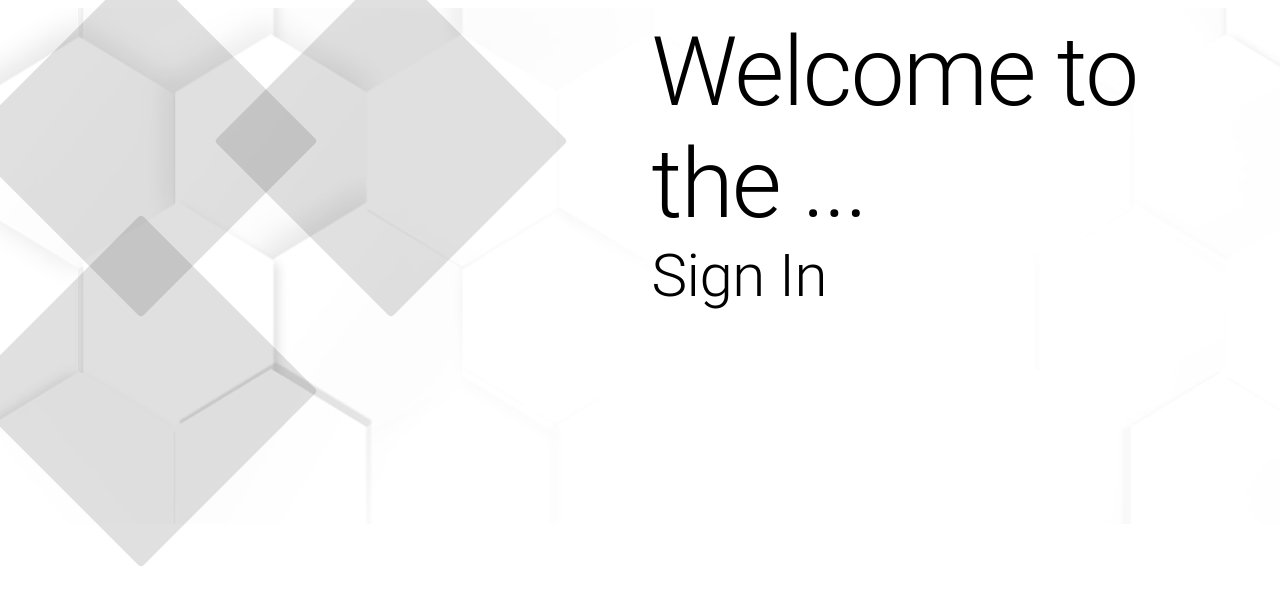
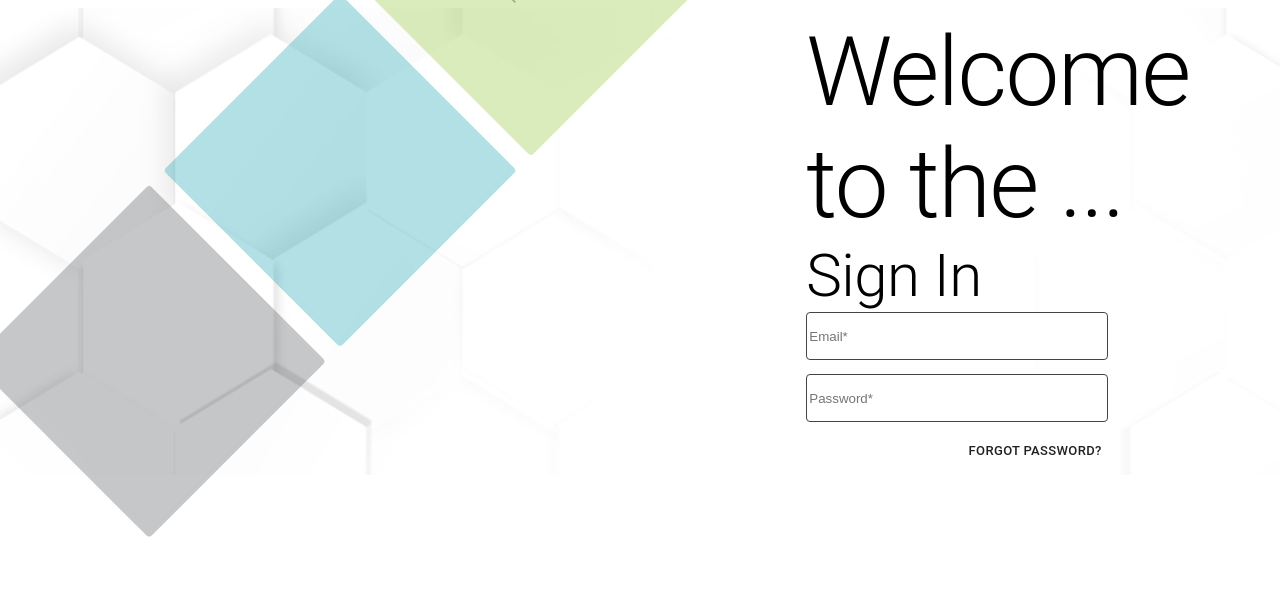
Before and after one commit to SekToR90/test-itmo, a React (Create React App) app: page / in a window 1280 px wide. Shown: the top 604 px of the page. Built offline with nearby package versions, Linux system fonts and the light colour scheme.

Commit message:
added new css selector

```diff
--- a/package.json
+++ b/package.json
@@ -4,10 +4,12 @@
   "private": true,
   "dependencies": {
     "@material-ui/core": "^4.12.3",
+    "classnames": "^2.3.1",
     "cra-template": "1.1.2",
     "react": "^17.0.2",
     "react-dom": "^17.0.2",
-    "react-scripts": "4.0.3"
+    "react-scripts": "4.0.3",
+    "sass": "^1.39.0"
   },
   "scripts": {
     "start": "react-scripts start",
--- a/src/components/Main/Main.js
+++ b/src/components/Main/Main.js
@@ -1,16 +1,17 @@
 import React from 'react';
 import Box from '@material-ui/core/Box';
-import { Button, Typography } from '@material-ui/core';
-import classes from './Main.module.css';
+import { Button, Grid, Typography } from '@material-ui/core';
+import classes from './Main.module.scss';
+import classNames from 'classnames';
 
 function MainRegister(props) {
   return (
     <>
-    <Box>
-      <Button variant="contained" className={`${classes.button} ${classes.buttonProgects_desabled}`}  disabled></Button>
-      <Button variant="contained" className={`${classes.button} ${classes.buttonUser_desabled}`} disabled></Button>
-      <Button variant="contained" className={`${classes.button} ${classes.buttonMarket_desabled}`} disabled></Button>
-    </Box>
+    <Grid container className={classes.buttonContainer}>
+      <Button variant="contained" className={classNames(classes.button, classes.buttonProgects_disabled)}  disabled></Button>
+      <Button variant="contained" className={classNames(classes.button, classes.buttonUser_disabled)} disabled></Button>
+      <Button variant="contained" className={classNames(classes.button, classes.buttonMarket_disabled)} disabled>MARKET</Button>
+    </Grid>
     <Box display="flex" flexDirection="column">
       <Typography variant="h1" className={classes.title}>Welcome to the ...</Typography>
       {props.children}
--- a/src/components/Main/Main.module.css
+++ /dev/null
@@ -1,18 +0,0 @@
-.button {
-    width: 250px;
-    height: 250px;
-    transform: rotate(45deg);
-    border-radius: 20px;
-}
-
-.buttonMarket_desabled {
-    background: rgba(134, 189, 36, 0.3);
-}
-
-.buttonUser_desabled {
-    background: rgba(2, 152, 169, 0.3);
-}
-
-.buttonProgects_desabled {
-    background: rgba(65, 69, 73, 0.3);
-}
--- /dev/null
+++ b/src/components/Main/Main.module.scss
@@ -0,0 +1,25 @@
+.button {
+    width: 250px;
+    height: 250px;
+    border-radius: 20px;
+}
+
+.buttonContainer {
+    grid-template-columns: repeat(2, 250px);
+    transform: rotate(-45deg);
+    grid-gap: 20px;
+}
+
+.buttonContainer:global(.MuiGrid-container) {
+    .buttonMarket_disabled {
+        background: rgba(134, 189, 36, 0.3);
+    }
+
+    .buttonUser_disabled {
+        background: rgba(2, 152, 169, 0.3);
+    }
+
+    .buttonProgects_disabled {
+        background: rgba(65, 69, 73, 0.3);
+    }
+}
--- a/src/components/MainAuthorization/MainAuthorization.js
+++ b/src/components/MainAuthorization/MainAuthorization.js
@@ -8,6 +8,11 @@ function MainAuthorization() {
     <Main children={
       <>
         <Typography variant="h2" className={classes.subtitle}>Sign In</Typography>
+        <form className={classes.form}>
+          <input type="email" name="email" placeholder="Email*" className={classes.input}></input>
+          <input type="password" name="password" placeholder="Password*" required autoComplete="off" className={classes.input}></input>
+          <Button size="small">Forgot password?</Button>
+        </form>
       </>
     }/>
   );
--- a/src/components/MainAuthorization/MainAuthorization.module.css
+++ b/src/components/MainAuthorization/MainAuthorization.module.css
@@ -1,6 +1,22 @@
 .subtitle {
-    font-family: 'Roboto';
+    font-family: 'Roboto', "Arial", sans-serif;;
+    font-style: normal;
     font-weight: 500;
     font-size: 24px;
     line-height: 24px;
+    margin: 0 0 24px;
 }
+
+.form {
+    display: flex;
+    flex-direction: column;
+}
+
+.input {
+    margin: 0 0 14px;
+    width: 302px;
+    height: 48px;
+    border: 1px solid #414549;
+    box-sizing: border-box;
+    border-radius: 4px;
+}
```
Also changed, not shown: 1 other file (tests, documents, lock files or other folders).
